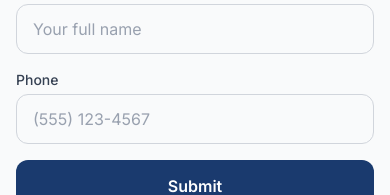
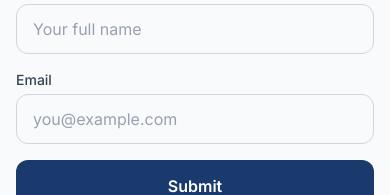
Before and after one commit to nouman206/Synergy, a React (Vite) app: page / in a window 390 px wide. Shown: the part 3584-3779 px from the top of the page. Built offline with nearby package versions, Linux system fonts and the light colour scheme; no server answers.

Commit message:
Chnaged Phone to Email in Contact Us

```diff
--- a/src/components/ContactForm.jsx
+++ b/src/components/ContactForm.jsx
@@ -1,7 +1,7 @@
 import { useState } from "react";
 
 export default function ContactForm() {
-  const [form, setForm] = useState({ name: "", phone: "" });
+  const [form, setForm] = useState({ name: "", email: "" });
   const [status, setStatus] = useState("idle"); // idle | sending | success | error
 
   async function handleSubmit(e) {
@@ -19,7 +19,7 @@ export default function ContactForm() {
         }
       );
       setStatus("success");
-      setForm({ name: "", phone: "" });
+      setForm({ name: "", email: "" });
     } catch {
       setStatus("error");
     }
@@ -53,16 +53,16 @@ export default function ContactForm() {
             </div>
 
             <div>
-              <label htmlFor="contact-phone" className="block text-sm font-medium text-gray-700 mb-1">
-                Phone
+              <label htmlFor="contact-email" className="block text-sm font-medium text-gray-700 mb-1">
+                Email
               </label>
               <input
-                id="contact-phone"
-                type="tel"
+                id="contact-email"
+                type="email"
                 required
-                value={form.phone}
-                onChange={(e) => setForm({ ...form, phone: e.target.value })}
-                placeholder="(555) 123-4567"
+                value={form.email}
+                onChange={(e) => setForm({ ...form, email: e.target.value })}
+                placeholder="you@example.com"
                 className="w-full rounded-xl border border-gray-300 px-4 py-3 text-gray-900 placeholder-gray-400 focus:border-primary-500 focus:ring-2 focus:ring-primary-500/20 outline-none transition-colors"
               />
             </div>
```
Also changed, not shown: 1 other file (tests, documents, lock files or other folders).
